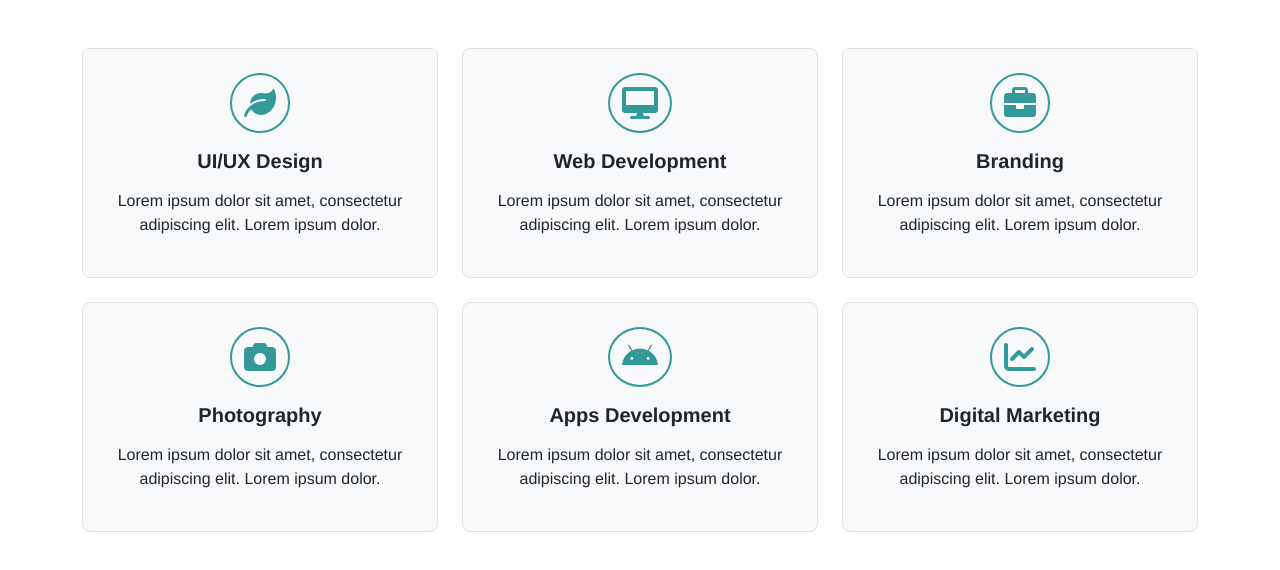
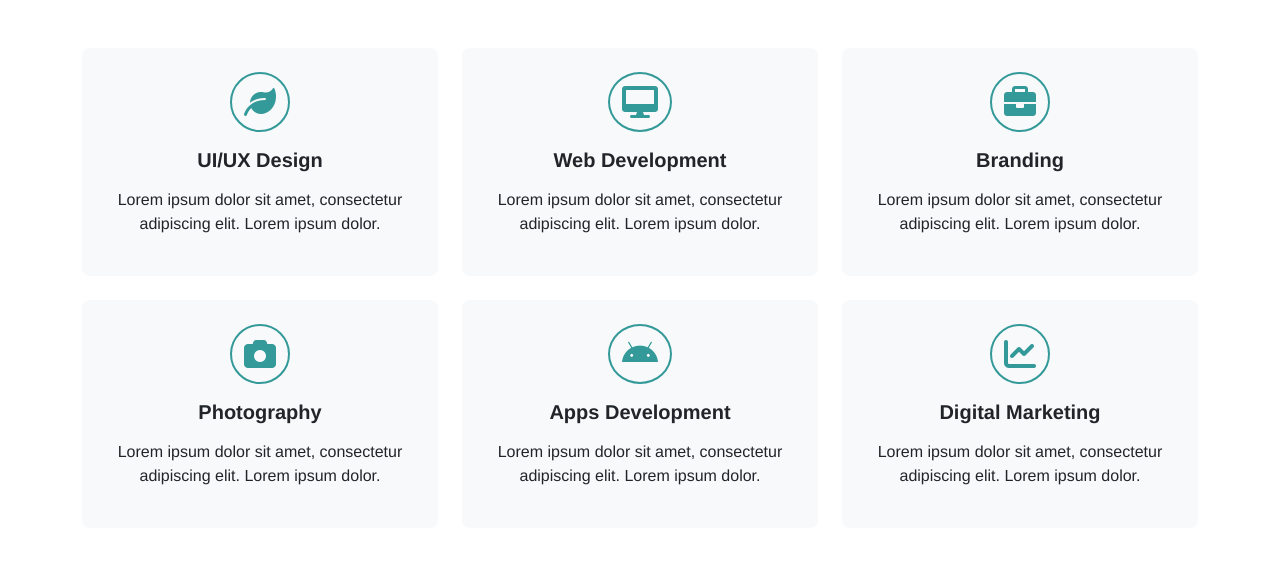
Before and after one commit to tranhayem/oceantech-exercise-L0, a plain HTML site: page L0-Html&CSS/Ex6.html in a window 1280 px wide. Drawn offline with nearby package versions, Linux system fonts and the light colour scheme.

Commit message:
update L0-HTML&CSS Ex6

```diff
--- a/L0-Html&CSS/assets/css/Ex6.css
+++ b/L0-Html&CSS/assets/css/Ex6.css
@@ -10,7 +10,6 @@
 }
 
 .service-box {
-  border: 1px solid #e0e0e0;
   background-color: #f8f9fa;
   border-radius: 8px;
   transition: transform 0.3s ease;
```
